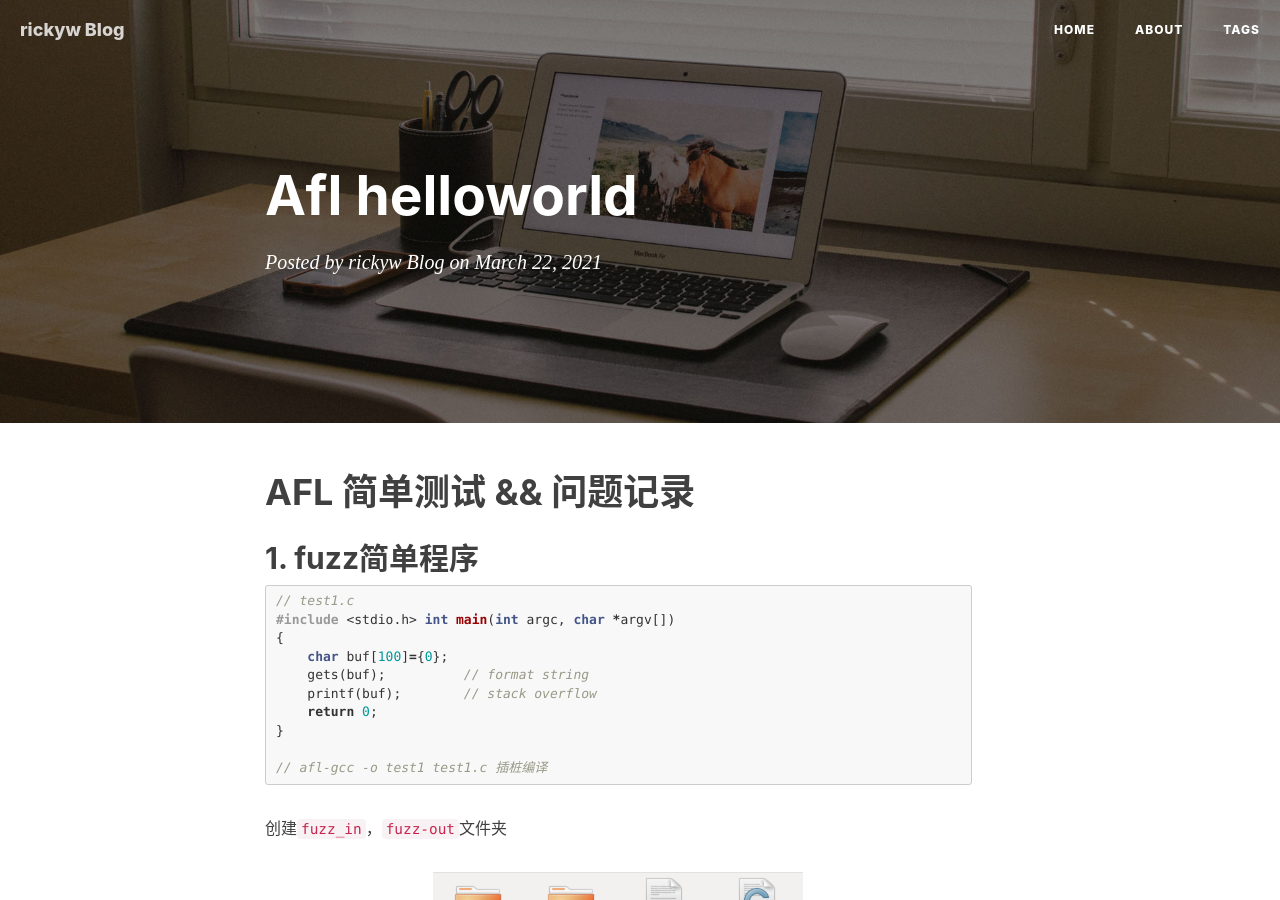
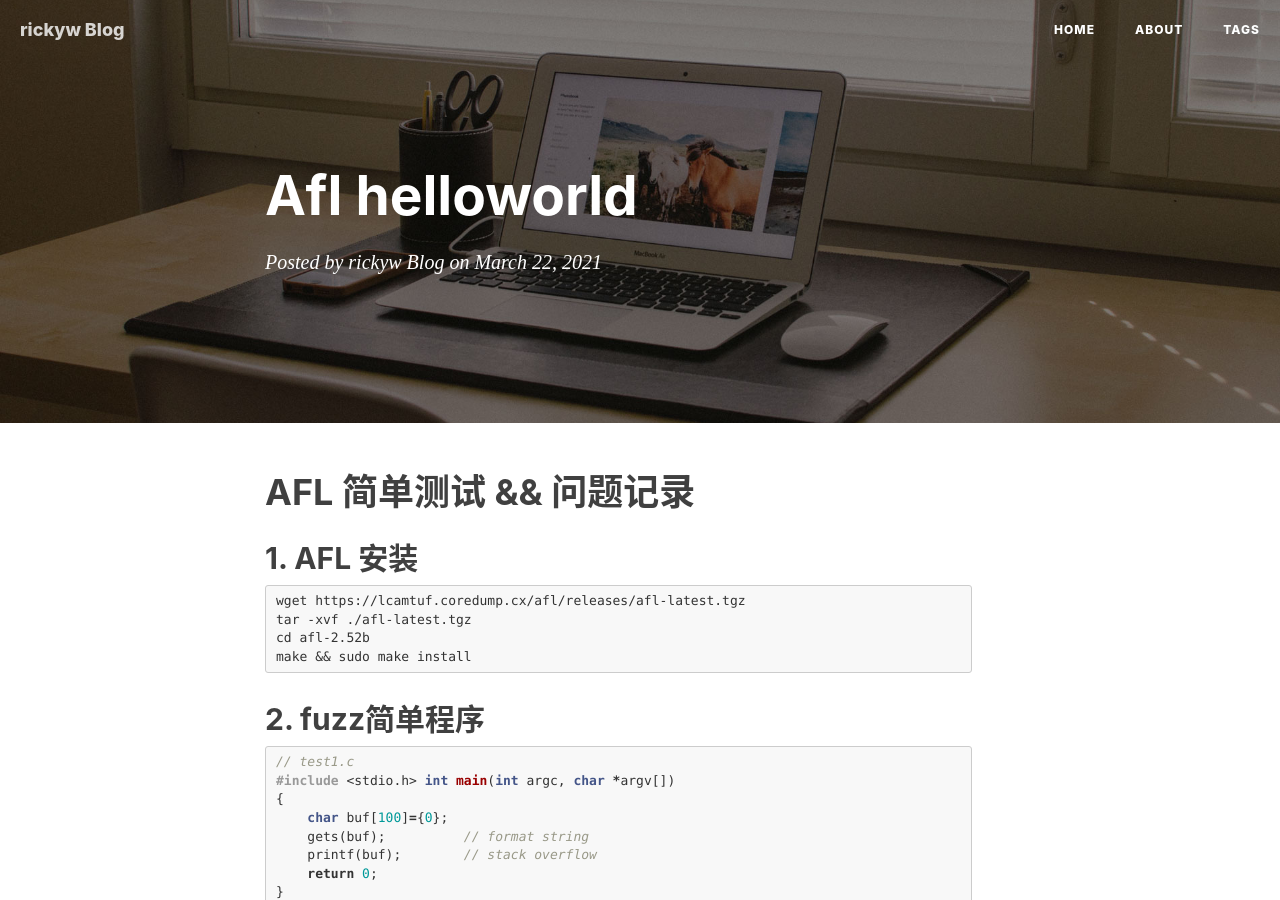
Before and after one commit to Zchengwu/Zchengwu.github.io, a Jekyll site: the page built from _posts/2021-3-22-AFL Helloworld.md, in a window 1280 px wide and 900 px high. Built offline with Jekyll 4.4.1, drawn with Linux system fonts in a browser that asks for light colours; nearby versions of some CDN libraries; our own code applies the rules of GitHub Pages for plain Markdown files; comment, search, counter and statistics services are not loaded.

Commit message:
Add AFL installation

````diff
--- a/_posts/2021-3-22-AFL Helloworld.md
+++ b/_posts/2021-3-22-AFL Helloworld.md
@@ -1,6 +1,15 @@
 # AFL 简单测试 && 问题记录
 
-## 1. fuzz简单程序
+## 1. AFL 安装
+
+```
+wget https://lcamtuf.coredump.cx/afl/releases/afl-latest.tgz
+tar -xvf ./afl-latest.tgz
+cd afl-2.52b
+make && sudo make install
+```
+
+## 2. fuzz简单程序
 
 ```c
 // test1.c
````
